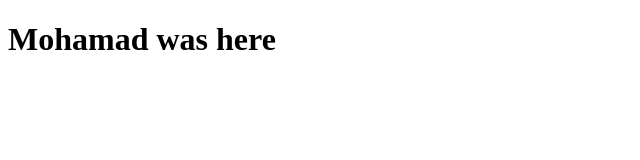
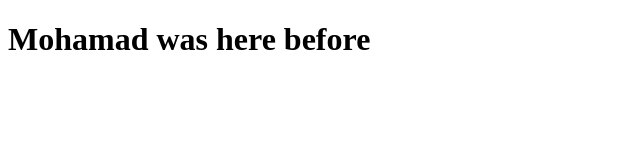
Before and after one commit to ali9issa99/git-demo, a plain HTML site: page index.html in a window 1280 px wide. Shown: the whole page, without its empty margins (0-640 px from the left). Drawn offline with Linux system fonts and the light colour scheme.

Commit message:
added before

```diff
--- a/index.html
+++ b/index.html
@@ -6,6 +6,6 @@
     <title>Document</title>
 </head>
 <body>
-    <h1>Mohamad was here</h1>
+    <h1>Mohamad was here before</h1>
 </body>
 </html>
```
Also changed, not shown: 1 other file.
